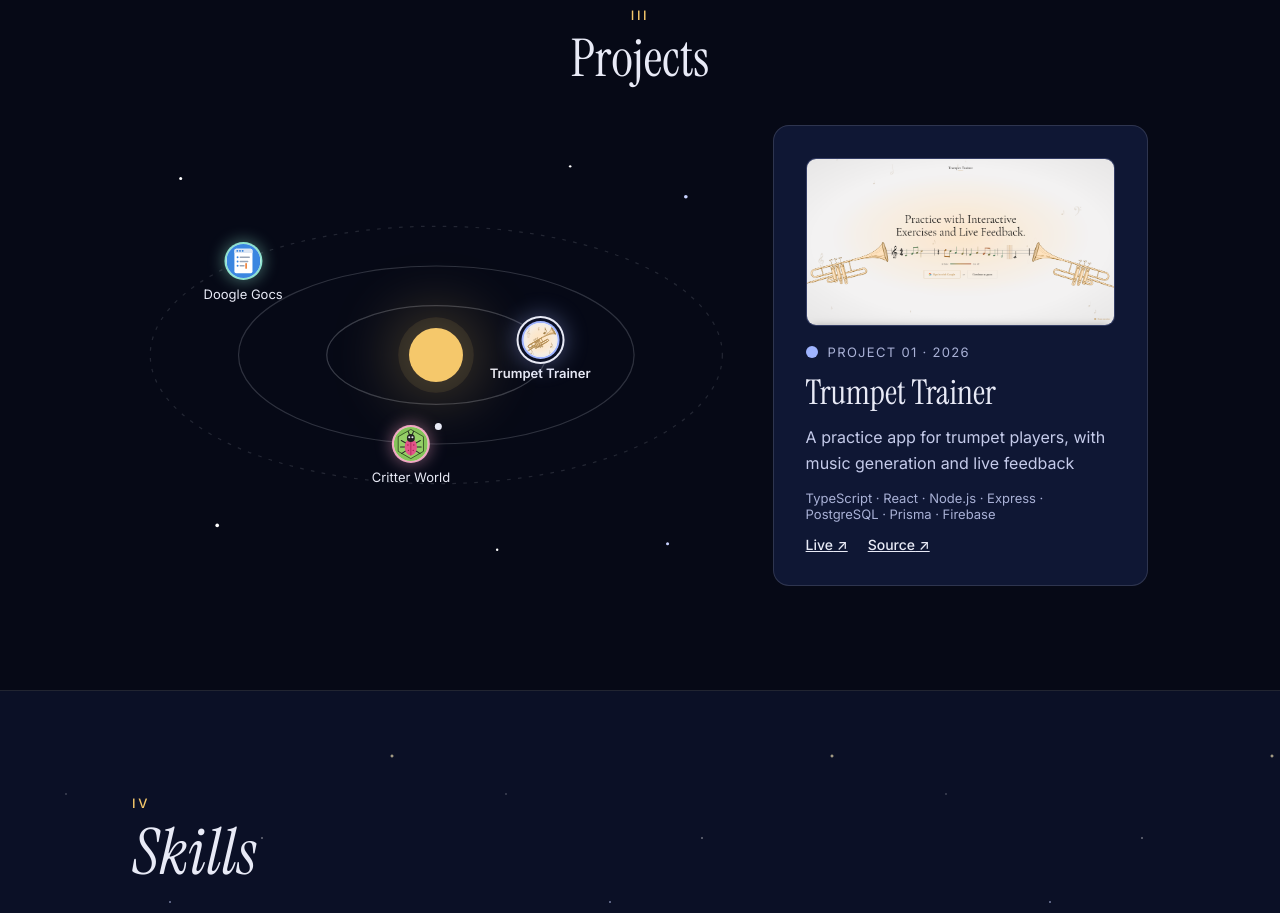
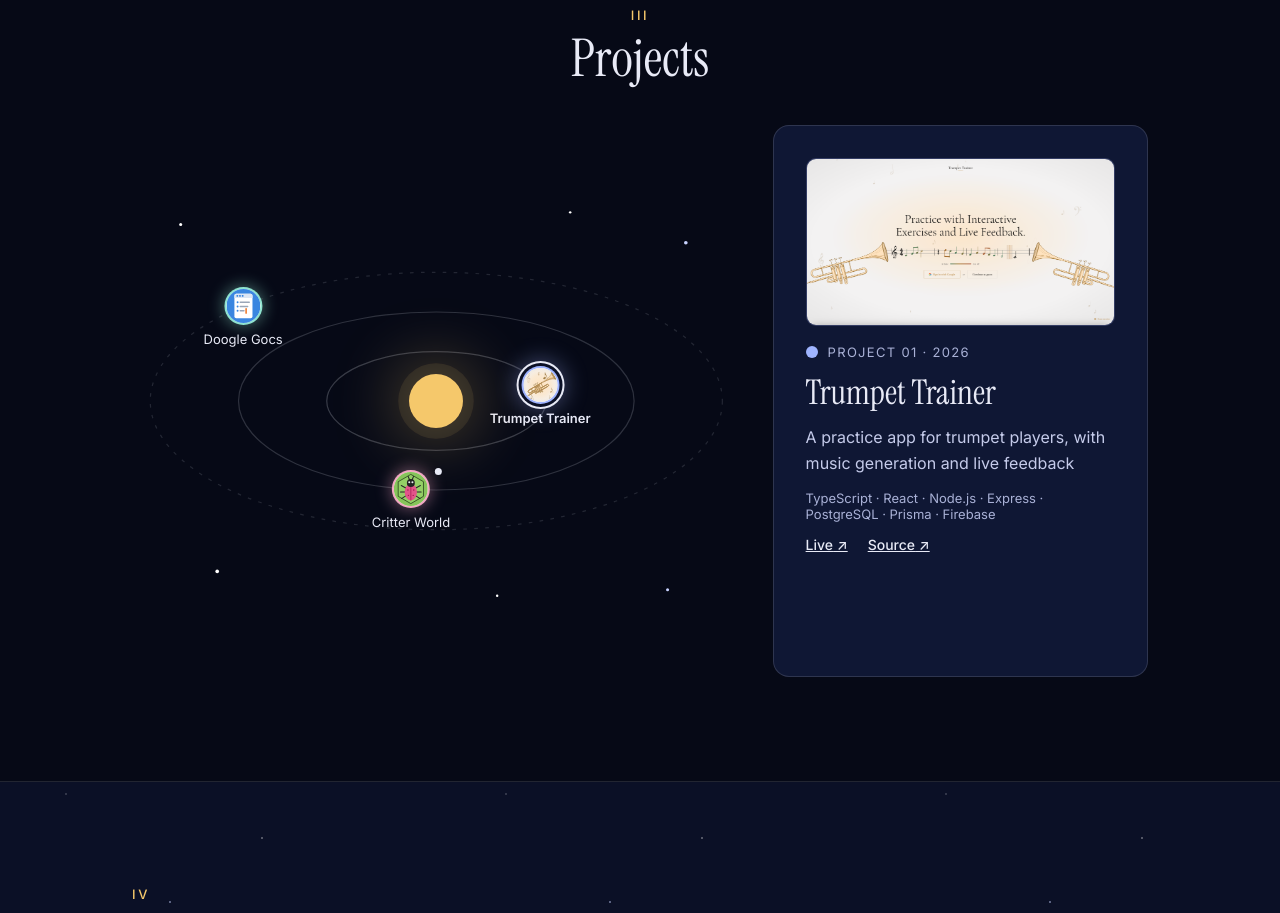
Before and after one commit to EL101/etl-personal-website, a React (Vite) app: page / in a window 1280 px wide. Shown: the part 2720-3633 px from the top of the page. Built offline with nearby package versions, Linux system fonts and the light colour scheme.

Commit message:
Fix projects resizing height every click

```diff
--- a/src/components/SolarSystem.tsx
+++ b/src/components/SolarSystem.tsx
@@ -62,7 +62,6 @@ export function SolarSystem({ projects }: { projects: Project[] }) {
 
   if (projects.length === 0) return null
   const active = Math.min(selected, projects.length - 1)
-  const project = projects[active]
   const pause = () => (paused.current = true)
   const resume = () => (paused.current = false)
 
@@ -151,26 +150,37 @@ export function SolarSystem({ projects }: { projects: Project[] }) {
               })}
             </div>
 
+            {/* Every project is rendered into the same grid cell, so the card is
+                always as tall as the tallest one and switching never resizes the
+                page; only the selected pane is visible. */}
             <div className="project-card" aria-live="polite">
-              {project.image && (
+              {projects.map((p, i) => {
+                const isActive = i === active
+                return (
+                  <div
+                    key={`${p.name}-${i}`}
+                    className={`project-pane ${isActive ? 'is-active' : ''}`}
+                    aria-hidden={!isActive}
+                    inert={!isActive}
+                  >
+                    {p.image && (
                       <img
-                  key={project.image}
                         className="project-cover"
-                  src={project.image}
-                  alt={project.imageAlt ?? `${project.name} preview`}
+                        src={p.image}
+                        alt={p.imageAlt ?? `${p.name} preview`}
                       />
                     )}
                     <p className="date project-meta">
-                <span aria-hidden="true" className="project-dot" style={{ background: orbits[active].planet.color }} />
-                Project {String(active + 1).padStart(2, '0')}
-                {project.year ? ` · ${project.year}` : ''}
+                      <span aria-hidden="true" className="project-dot" style={{ background: orbits[i].planet.color }} />
+                      Project {String(i + 1).padStart(2, '0')}
+                      {p.year ? ` · ${p.year}` : ''}
                     </p>
-              <h3>{project.name}</h3>
-              <p className="project-copy">{project.description}</p>
-              {project.tech.length > 0 && <p className="project-tech">{project.tech.join(' · ')}</p>}
-              {project.links && project.links.length > 0 && (
+                    <h3>{p.name}</h3>
+                    <p className="project-copy">{p.description}</p>
+                    {p.tech.length > 0 && <p className="project-tech">{p.tech.join(' · ')}</p>}
+                    {p.links && p.links.length > 0 && (
                       <div className="project-links">
-                  {project.links.map((l) => (
+                        {p.links.map((l) => (
                           <a key={l.label + l.href} href={l.href} target="_blank" rel="noreferrer">
                             {l.label} ↗
                           </a>
@@ -178,6 +188,9 @@ export function SolarSystem({ projects }: { projects: Project[] }) {
                       </div>
                     )}
                   </div>
+                )
+              })}
+            </div>
           </div>
         </section>
       </div>
--- a/src/index.css
+++ b/src/index.css
@@ -719,13 +719,30 @@ p {
 .project-card {
   flex: 1 1 320px;
   min-width: 0;
-  display: flex;
-  flex-direction: column;
-  gap: 14px;
+  display: grid;
   padding: 32px;
   border-radius: 16px;
   background: var(--panel);
   border: 1px solid rgba(232, 234, 246, 0.14);
+}
+/* All panes share one cell; the hidden ones still hold the card at the
+   tallest project's height. Switching crossfades instead of resizing. */
+.project-pane {
+  grid-area: 1 / 1;
+  min-width: 0;
+  display: flex;
+  flex-direction: column;
+  gap: 14px;
+  opacity: 0;
+  visibility: hidden;
+  transition:
+    opacity 0.25s ease,
+    visibility 0s linear 0.25s;
+}
+.project-pane.is-active {
+  opacity: 1;
+  visibility: visible;
+  transition: opacity 0.35s ease 0.1s;
 }
 /* Sized by the image itself: full card width, its own aspect ratio, never
    cropped. Very tall images are capped and shrink to stay in proportion. */
@@ -740,12 +757,6 @@ p {
   border: 1px solid var(--line);
   background: #1a2450;
   margin-bottom: 4px;
-  animation: cover-in 0.3s ease;
-}
-@keyframes cover-in {
-  from {
-    opacity: 0;
-  }
 }
 .project-meta {
   display: flex;
@@ -1187,4 +1198,8 @@ p {
   .cpl {
     stroke-opacity: 0.5;
   }
+  .project-pane,
+  .project-pane.is-active {
+    transition: none;
+  }
 }
```
Lines whose indentation alone changed are shown as unchanged.
